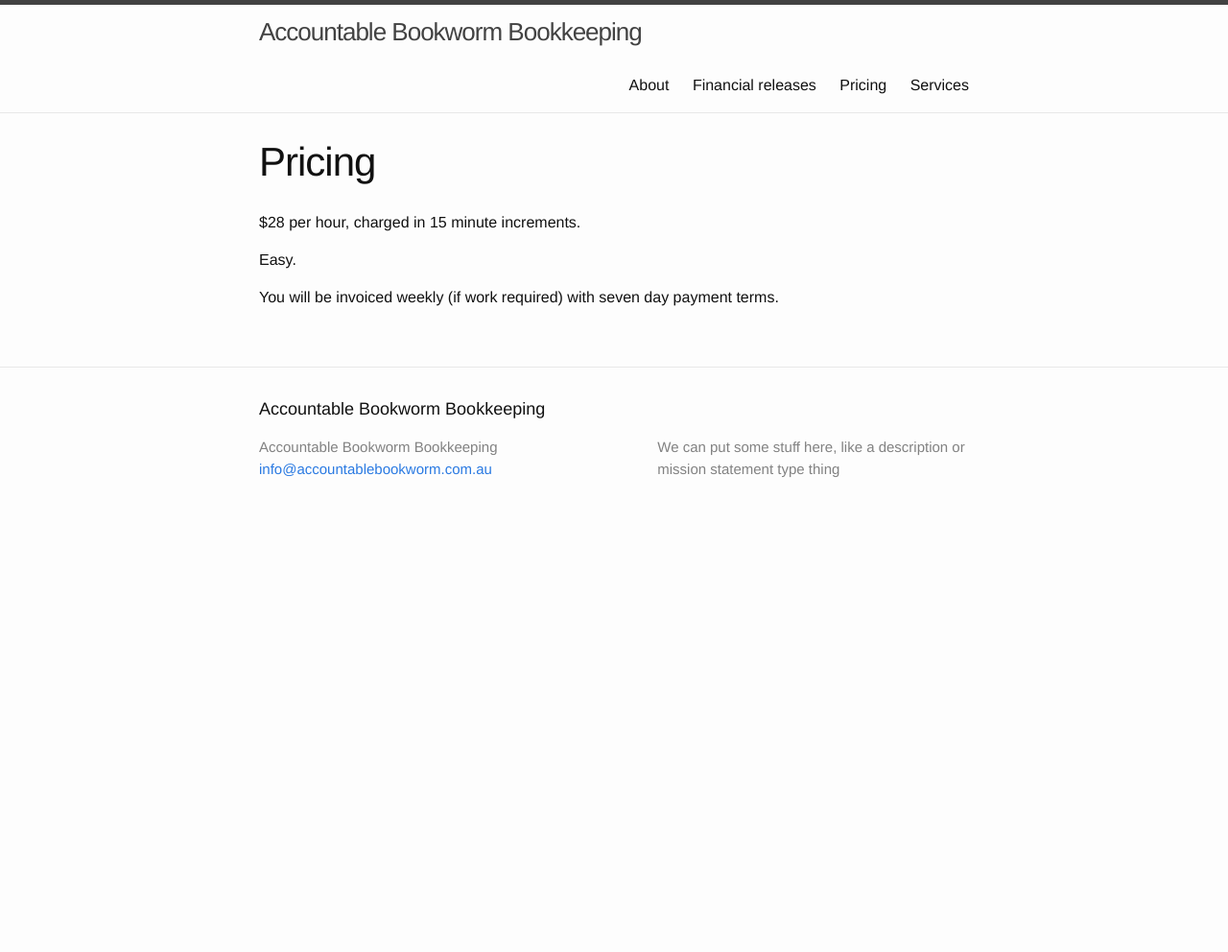
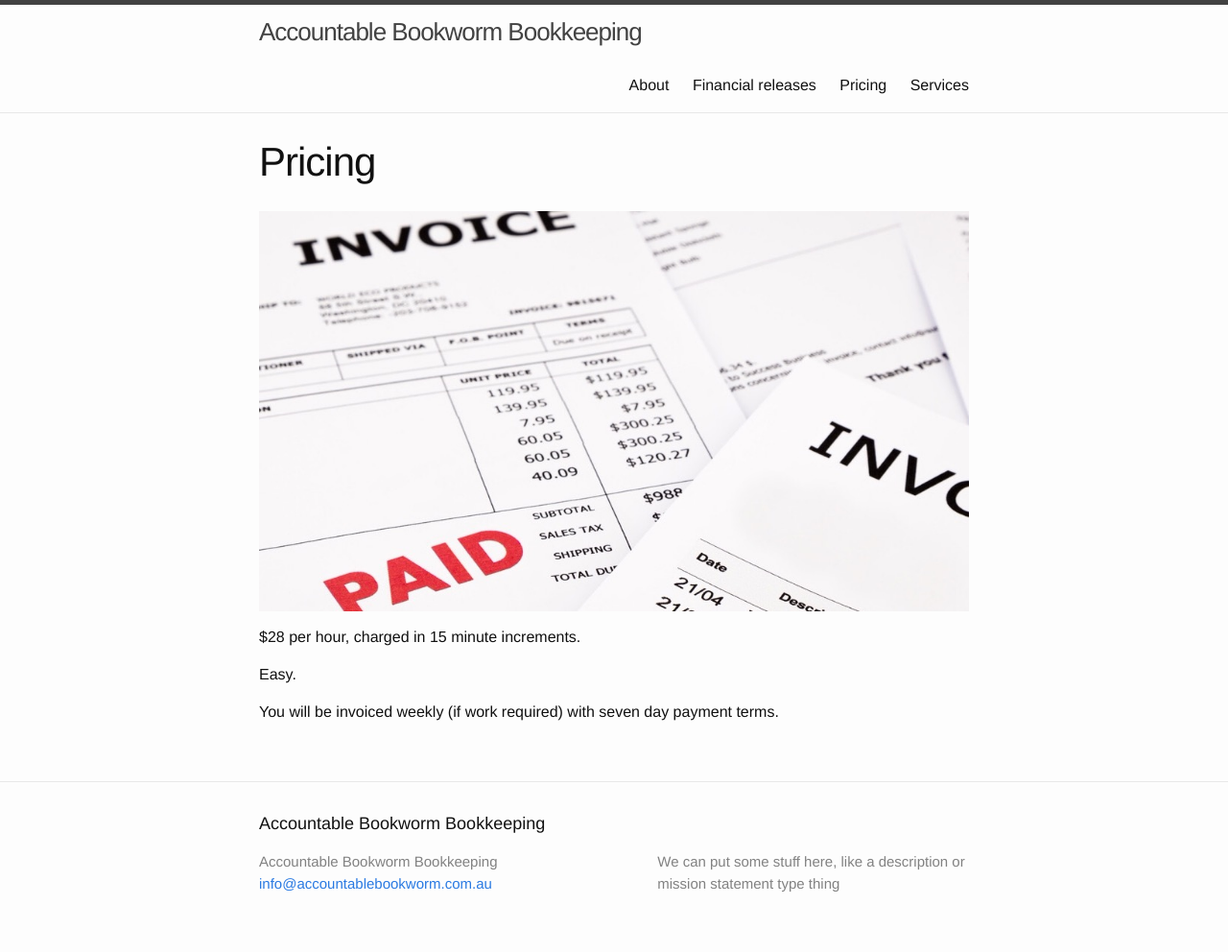
Before and after one commit to aivins/bookwormsite, a Jekyll site: the page built from pricing.md, in a window 1280 px wide. Shown: the whole page at 96% size. Built offline with Jekyll 4.4.1, drawn with Linux system fonts in a browser that asks for light colours; before the commit the page ends 900 px from its top, so only the background shows below that.

Commit message:
Update from Forestry.io - pricing.md

```diff
--- a/pricing.md
+++ b/pricing.md
@@ -2,8 +2,9 @@
 title: Pricing
 date: '2016-07-05 00:00:00'
 layout: page
-draft: true
 ---
+![]({{ site.baseurl }}/forestryio/images/image-4.jpeg)
+
 $28 per hour, charged in 15 minute increments.
 
 Easy.
```
